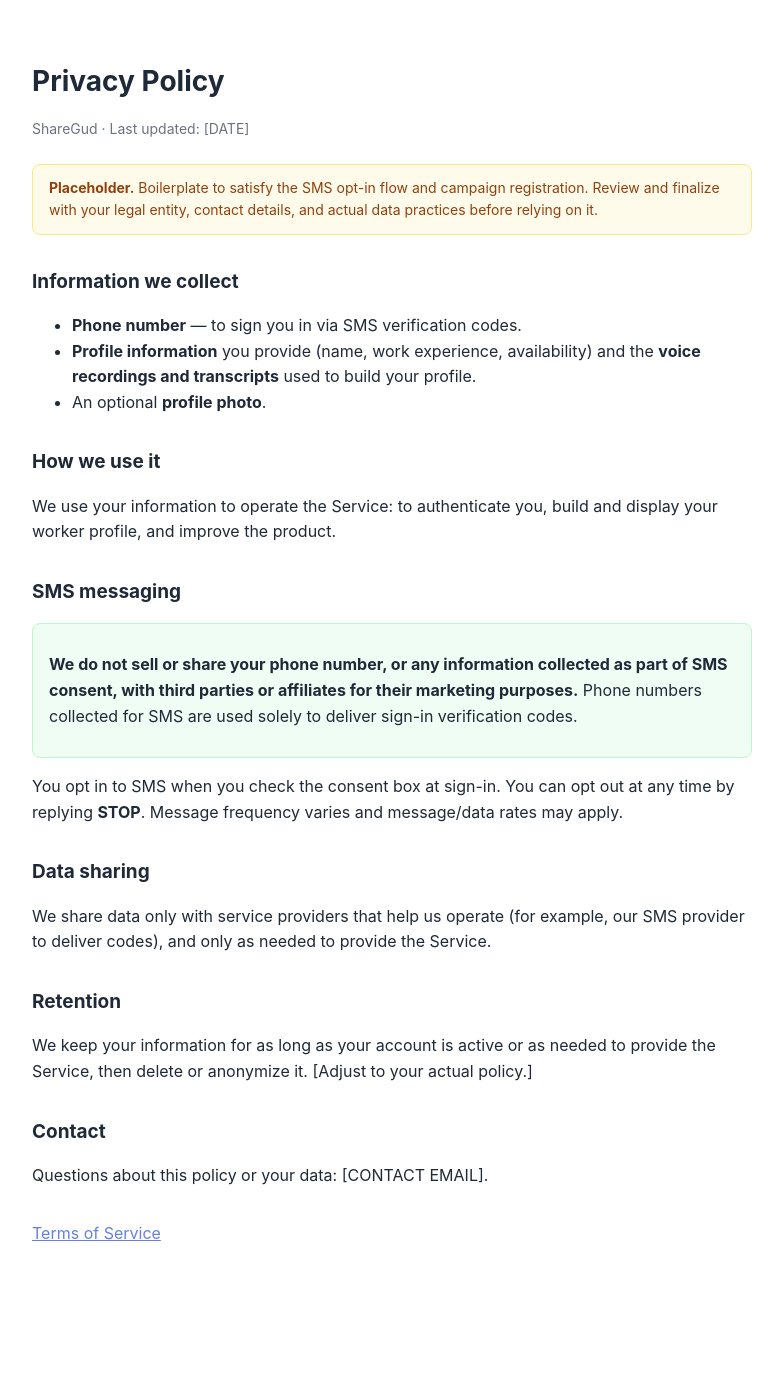
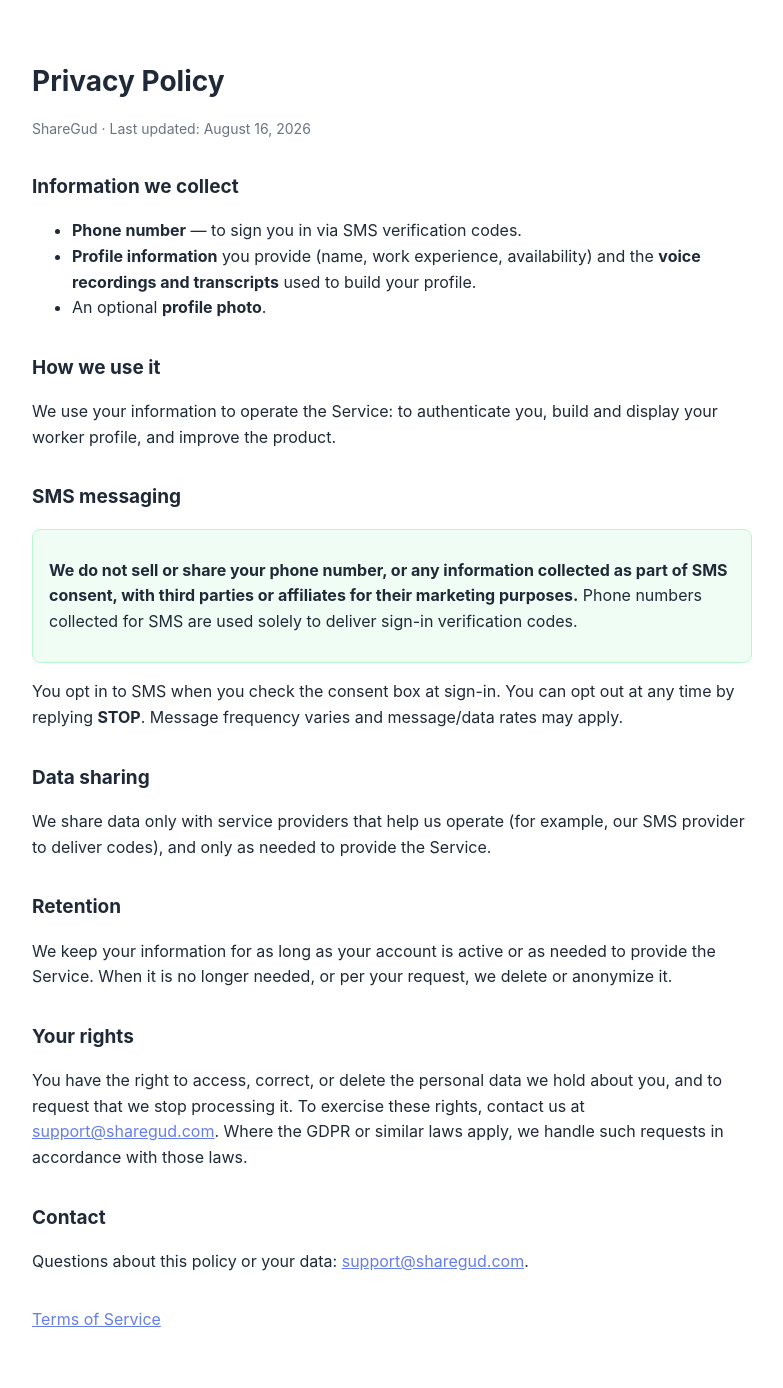
Before and after one commit to val75/VoiceProfile, a Flask app: page /privacy in a window 1280 px wide. Shown: the whole page, without its empty margins (248-1031 px from the left). Before the commit the page ends 1241 px from the top, so only its background shows below. Run offline with Flask 3, Linux system fonts and the light colour scheme.

Commit message:
Finalize Terms/Privacy pages; add basic GDPR rights
Make the legal pages look finished and cover basic data-subject rights.

- Remove the "placeholder / boilerplate" notices from both pages.
- Set a real "Last updated" date and a contact email (support@sharegud.com).
- Privacy: retention now says data is deleted "when it is no longer needed,
  or per your request"; add a "Your rights" section (access / correct / delete,
  GDPR-aware) with a contact to exercise them.

Note: support@sharegud.com must be a monitored inbox; wording is still
business/legal content to review before wide launch.

Co-Authored-By: Claude Opus 4.8 <noreply@anthropic.com>

```diff
--- a/templates/privacy.html
+++ b/templates/privacy.html
@@ -19,13 +19,7 @@
 </head>
 <body>
     <h1>Privacy Policy</h1>
-    <p class="meta">ShareGud &middot; Last updated: [DATE]</p>
-
-    <div class="placeholder">
-        <strong>Placeholder.</strong> Boilerplate to satisfy the SMS opt-in flow and
-        campaign registration. Review and finalize with your legal entity, contact
-        details, and actual data practices before relying on it.
-    </div>
+    <p class="meta">ShareGud &middot; Last updated: August 16, 2026</p>
 
     <h2>Information we collect</h2>
     <ul>
@@ -57,10 +51,18 @@
 
     <h2>Retention</h2>
     <p>We keep your information for as long as your account is active or as needed to
-    provide the Service, then delete or anonymize it. [Adjust to your actual policy.]</p>
+    provide the Service. When it is no longer needed, or per your request, we delete
+    or anonymize it.</p>
+
+    <h2>Your rights</h2>
+    <p>You have the right to access, correct, or delete the personal data we hold
+    about you, and to request that we stop processing it. To exercise these rights,
+    contact us at <a href="mailto:support@sharegud.com">support@sharegud.com</a>.
+    Where the GDPR or similar laws apply, we handle such requests in accordance with
+    those laws.</p>
 
     <h2>Contact</h2>
-    <p>Questions about this policy or your data: [CONTACT EMAIL].</p>
+    <p>Questions about this policy or your data: <a href="mailto:support@sharegud.com">support@sharegud.com</a>.</p>
 
     <p style="margin-top:32px;"><a href="{{ url_for('terms') }}">Terms of Service</a></p>
 </body>
```
Also changed, not shown: templates/terms.html (+2 -8 lines).
